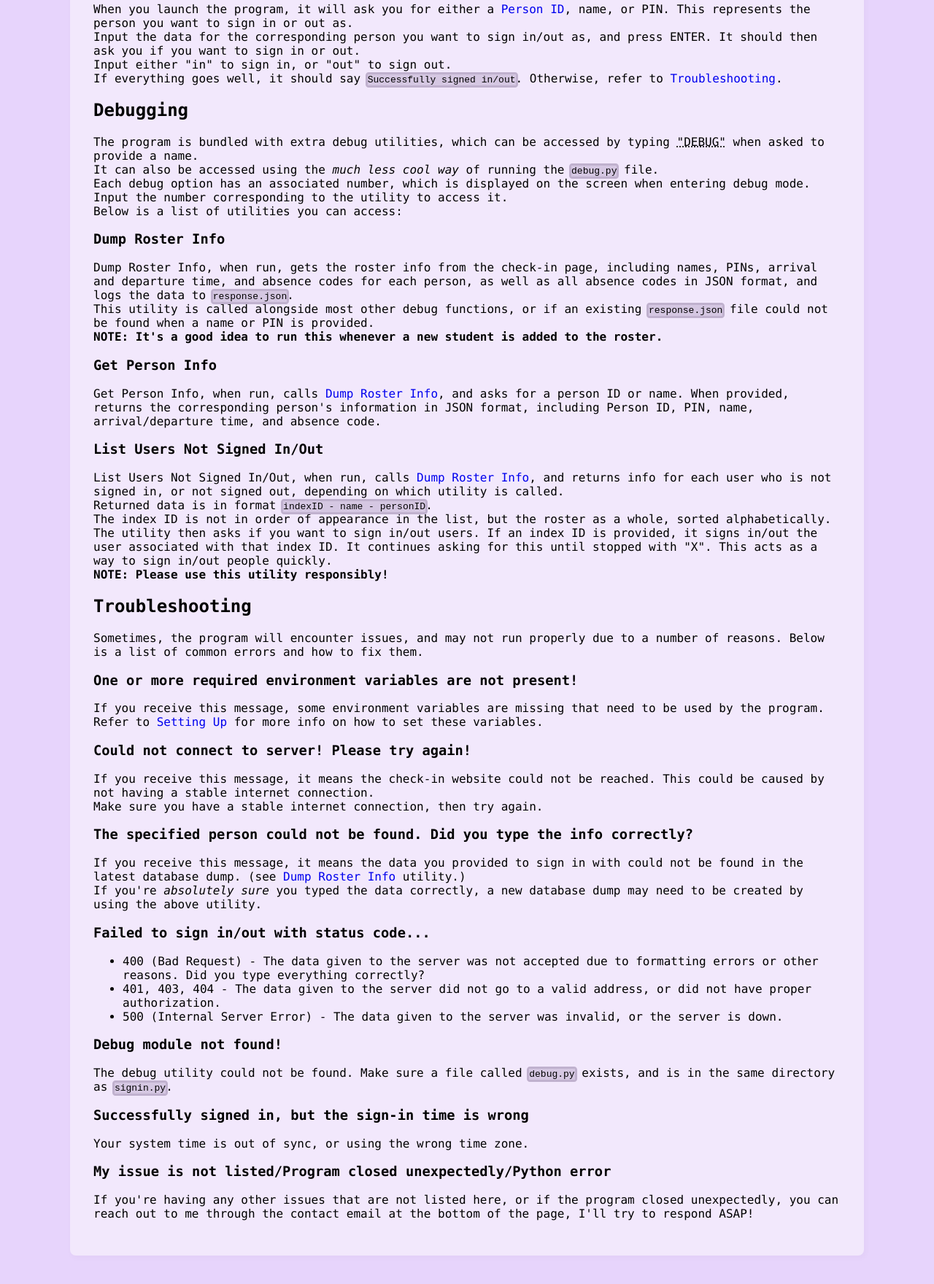
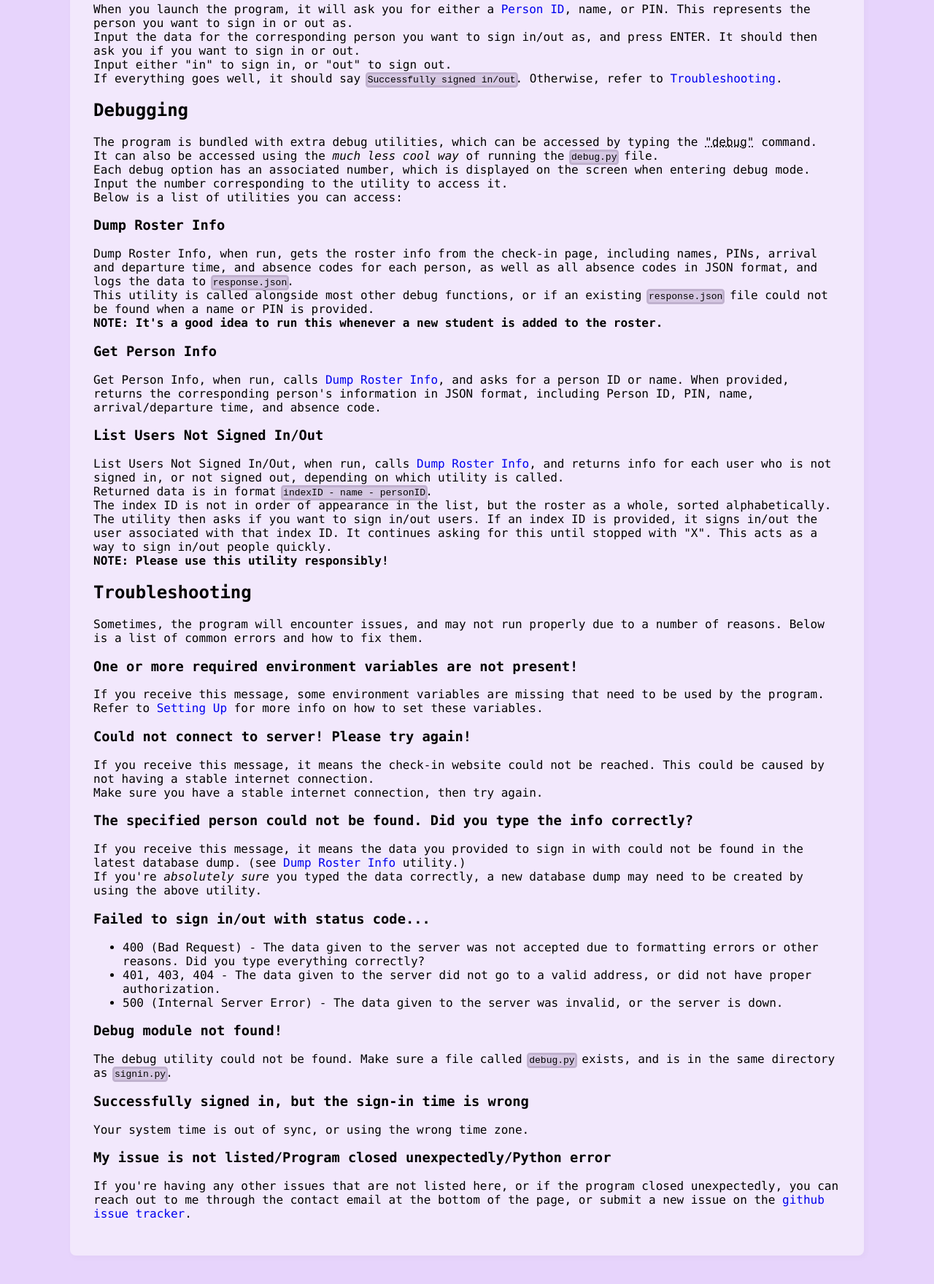
Before and after one commit to miamisudbury/checkin, a plain HTML site: page docs/v1/index.html in a window 1280 px wide. Shown: the part 1270-3030 px from the top of the page at 73% size. Drawn offline with Linux system fonts and the light colour scheme.

Commit message:
minor updates

```diff
--- a/docs/v1/index.html
+++ b/docs/v1/index.html
@@ -271,7 +271,7 @@ function hideNotification () {
 		</p>
 	<h2 id="debug">Debugging</h2>
 		<p>
-		The program is bundled with extra debug utilities, which can be accessed by typing <abbr title="Case sensitive!">"DEBUG"</abbr> when asked to provide a name.<br>
+		The program is bundled with extra debug utilities, which can be accessed by typing the <abbr title="Case sensitive!">"debug"</abbr> command.<br>
 		It can also be accessed using the <em>much less cool way</em> of running the <code>debug.py</code> file.<br>
 		Each debug option has an associated number, which is displayed on the screen when entering debug mode. Input the number corresponding to the utility to access it.<br>
 		Below is a list of utilities you can access:<br>
@@ -331,7 +331,7 @@ function hideNotification () {
 		</p>
 	<h3 id="not-listed">My issue is not listed/Program closed unexpectedly/Python error</h3>
 		<p>
-		If you're having any other issues that are not listed here, or if the program closed unexpectedly, you can reach out to me through the contact email at the bottom of the page, I'll try to respond ASAP!<br>
+		If you're having any other issues that are not listed here, or if the program closed unexpectedly, you can reach out to me through the contact email at the bottom of the page, or submit a new issue on the <a href='https://github.com/miamisudbury/checkin/issues/'>github issue tracker</a>.<br>
 		</p>
 </div>
 <div class="copied" id="copied">
@@ -339,6 +339,6 @@ function hideNotification () {
 </div>
 
 <footer id="footer">
-	<span><a href="mailto:checkin@miamisudburyschool.org">contact</a><span> | </span><a href='https://github.com/miamisudbury/checkin/'>source</a><span> | </span><a href="LICENSE">license</a><span> | </span><a href="#">top</a><span> | </span><a href="javascript:modeSwitch()" id="darkbutton">dark</a></span>
+	<span><a href="mailto:checkin@miamisudburyschool.org">contact</a><span> | </span><a href='https://github.com/miamisudbury/checkin/'>source</a><span> | </span><a href="/../../LICENSE">license</a><span> | </span><a href="#">top</a><span> | </span><a href="javascript:modeSwitch()" id="darkbutton">dark</a></span>
 </footer>
 </body>
```
